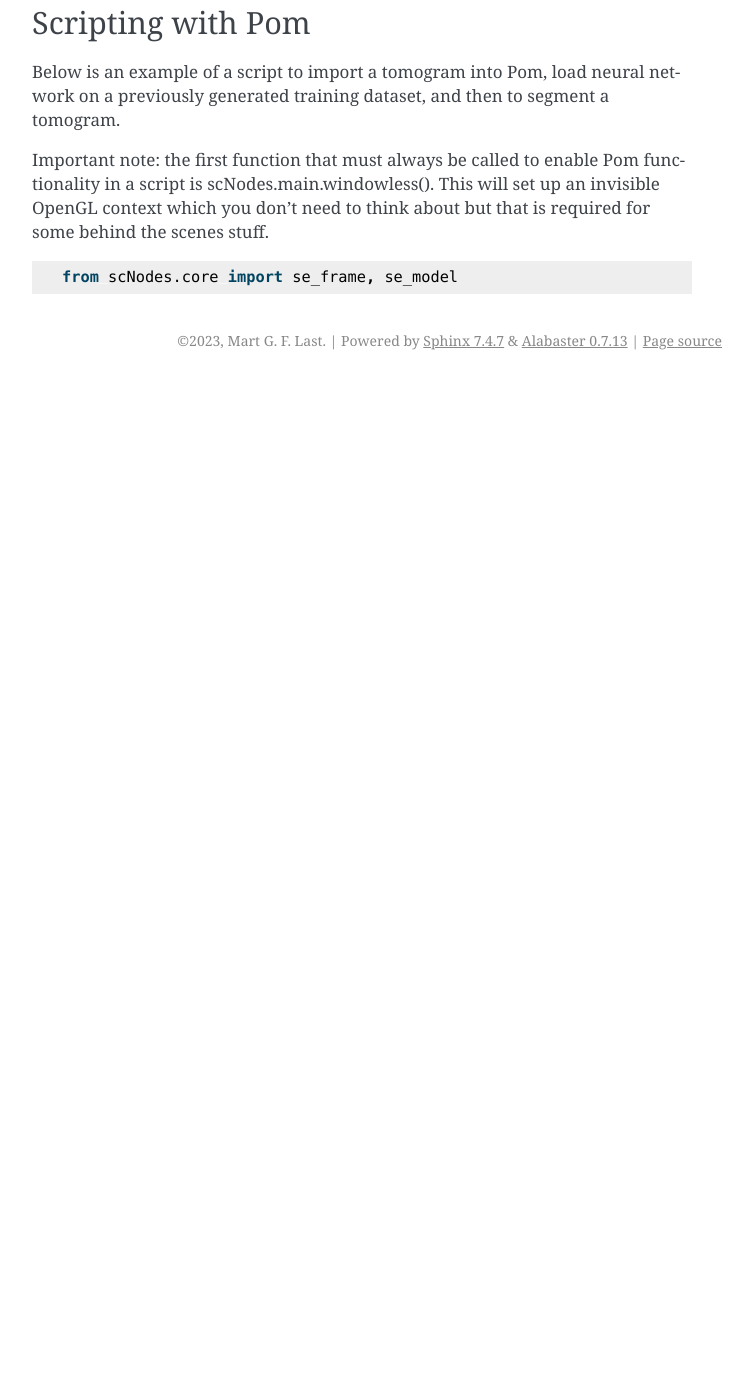
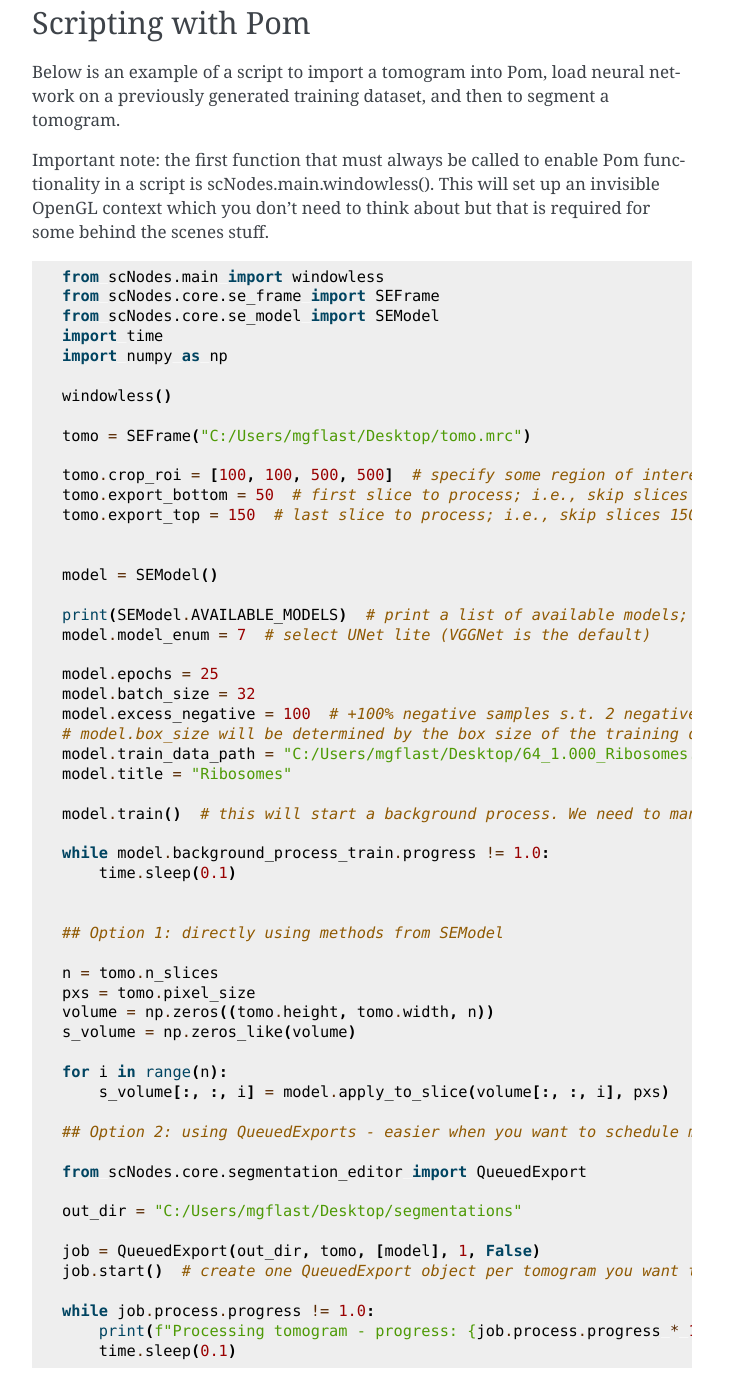
Before and after one commit to bionanopatterning/Ais, a Sphinx documentation site: the page built from docs/python_module.rst, in a window 1280 px wide and 1400 px high, scrolled down 1318 px. Shown: the whole window, without its empty margins (388-1140 px from the left). Built offline with Sphinx 7.4.7, drawn with Linux system fonts in a browser that asks for light colours; before the commit the page ends 1698 px from its top, so only the background shows below that.

Commit message:
uploading rtd docs v 0.0.4

```diff
--- a/docs/python_module.rst
+++ b/docs/python_module.rst
@@ -33,4 +33,58 @@ Important note: the first function that must always be called to enable Pom func
 
 ::
 
-    from scNodes.core import se_frame, se_model
+    from scNodes.main import windowless
+    from scNodes.core.se_frame import SEFrame
+    from scNodes.core.se_model import SEModel
+    import time
+    import numpy as np
+
+    windowless()
+
+    tomo = SEFrame("C:/Users/mgflast/Desktop/tomo.mrc")
+
+    tomo.crop_roi = [100, 100, 500, 500]  # specify some region of interest (optional, default is the full tomogram)
+    tomo.export_bottom = 50  # first slice to process; i.e., skip slices 0-49
+    tomo.export_top = 150  # last slice to process; i.e., skip slices 150-end.
+
+
+    model = SEModel()
+
+    print(SEModel.AVAILABLE_MODELS)  # print a list of available models; would print, e.g. ['Eman2', 'InceptionNet', 'Pix2pix', 'ResNet', 'UNet deep', 'UNet dropout', 'UNet lite', 'VGGNet', 'VGGNet double']
+    model.model_enum = 7  # select UNet lite (VGGNet is the default)
+
+    model.epochs = 25
+    model.batch_size = 32
+    model.excess_negative = 100  # +100% negative samples s.t. 2 negative images per 1 positive.
+    # model.box_size will be determined by the box size of the training data, as will model.apix
+    model.train_data_path = "C:/Users/mgflast/Desktop/64_1.000_Ribosomes.scnt"
+    model.title = "Ribosomes"
+
+    model.train()  # this will start a background process. We need to manually wait for it to complete.
+
+    while model.background_process_train.progress != 1.0:
+        time.sleep(0.1)
+
+
+    ## Option 1: directly using methods from SEModel
+
+    n = tomo.n_slices
+    pxs = tomo.pixel_size
+    volume = np.zeros((tomo.height, tomo.width, n))
+    s_volume = np.zeros_like(volume)
+
+    for i in range(n):
+        s_volume[:, :, i] = model.apply_to_slice(volume[:, :, i], pxs)
+
+    ## Option 2: using QueuedExports - easier when you want to schedule many exports.
+
+    from scNodes.core.segmentation_editor import QueuedExport
+
+    out_dir = "C:/Users/mgflast/Desktop/segmentations"
+
+    job = QueuedExport(out_dir, tomo, [model], 1, False)
+    job.start()  # create one QueuedExport object per tomogram you want to segment, then start them sequentially; running multiple QueuedExport jobs at the same time is inefficient.
+
+    while job.process.progress != 1.0:
+        print(f"Processing tomogram - progress: {job.process.progress * 100.0}%")
+        time.sleep(0.1)
```
Also changed, not shown: 1 other file.
